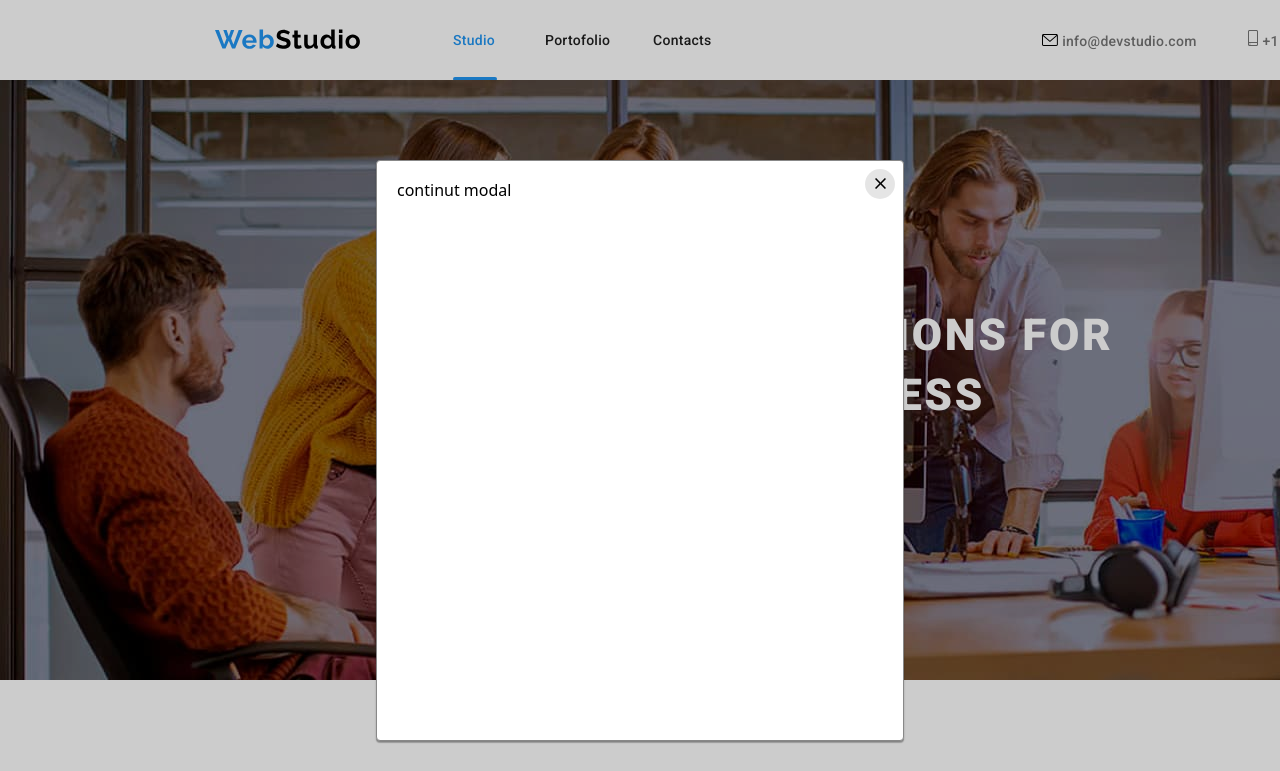
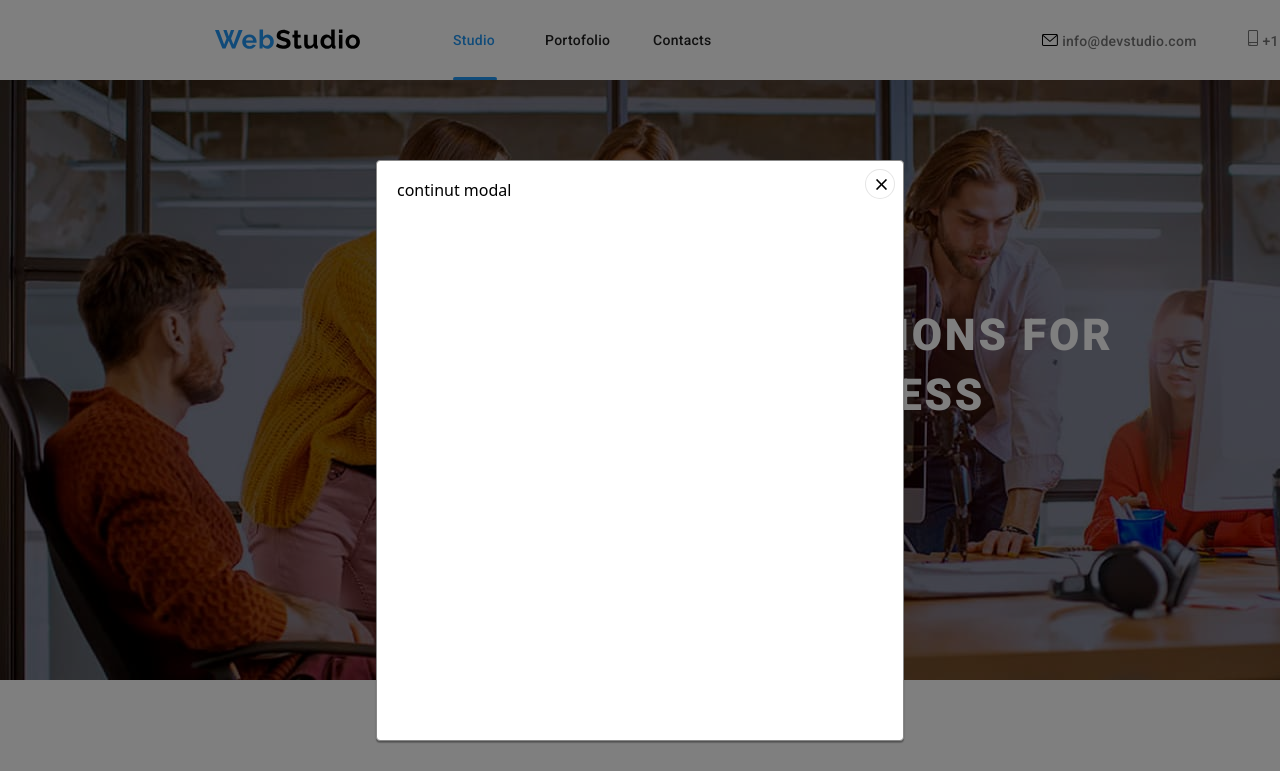
Before and after one commit to CosescuNicu/goit-markup-hw-05, a plain HTML site: page index.html in a window 1280 px wide. Both pictures are taken after a click on the button "Request our service". Shown: the top 771 px of the page. Drawn offline with nearby package versions, Linux system fonts and the light colour scheme.

Commit message:
modal animation ...full homework

```diff
--- a/css/styles.css
+++ b/css/styles.css
@@ -755,6 +755,9 @@ a:hover {
   transition-delay: 250ms;
   transition-timing-function: cubic-bezier(0.4, 0, 0.2, 1);
 }
+
+/* --modal-- */
+
 .modal {
   position: fixed; /* Stay in place */
   z-index: 1; /* Sit on top */
@@ -766,11 +769,14 @@ a:hover {
   flex-shrink: 0;
   margin: 0 auto;
   display: flex;
+  pointer-events: auto;
   align-items: center;
   justify-content: center;
   overflow: auto; /* Enable scroll if needed */
   background-color: rgb(0, 0, 0); /* Fallback color */
-  background: rgba(0, 0, 0, 0.2); /* Black w/ opacity */
+  background: rgba(0, 0, 0, 0.5); /* Black w/ opacity */
+  opacity: 1;
+  transition: opacity 500ms linear;
 }
 .modal-content {
   position: relative;
@@ -788,8 +794,11 @@ a:hover {
 }
 .is-hidden {
   visibility: hidden;
+  opacity: 0;
+  transition: visibility 0s 250ms, opacity 1s linear;
 }
 .close-btn {
+  cursor: pointer;
   position: absolute;
   width: 30px;
   height: 30px;
@@ -798,11 +807,18 @@ a:hover {
   right: 8px;
   padding: 6px 6px;
   border-radius: 50%;
-  border: none;
-  background: rgba(0, 0, 0, 0.1);
+  border: 1px solid rgba(0, 0, 0, 0.1);
+  background: #fff;
+}
+.close-btn:hover {
+  fill: #2196f3;
+  background: #f5f4fa;
 }
 .close-icon {
+  align-self: center;
   width: 18px;
   height: 18px;
   flex-shrink: 0;
+  stroke-width: 1px;
+  stroke: rgba(0, 0, 0, 0.1);
 }
```
